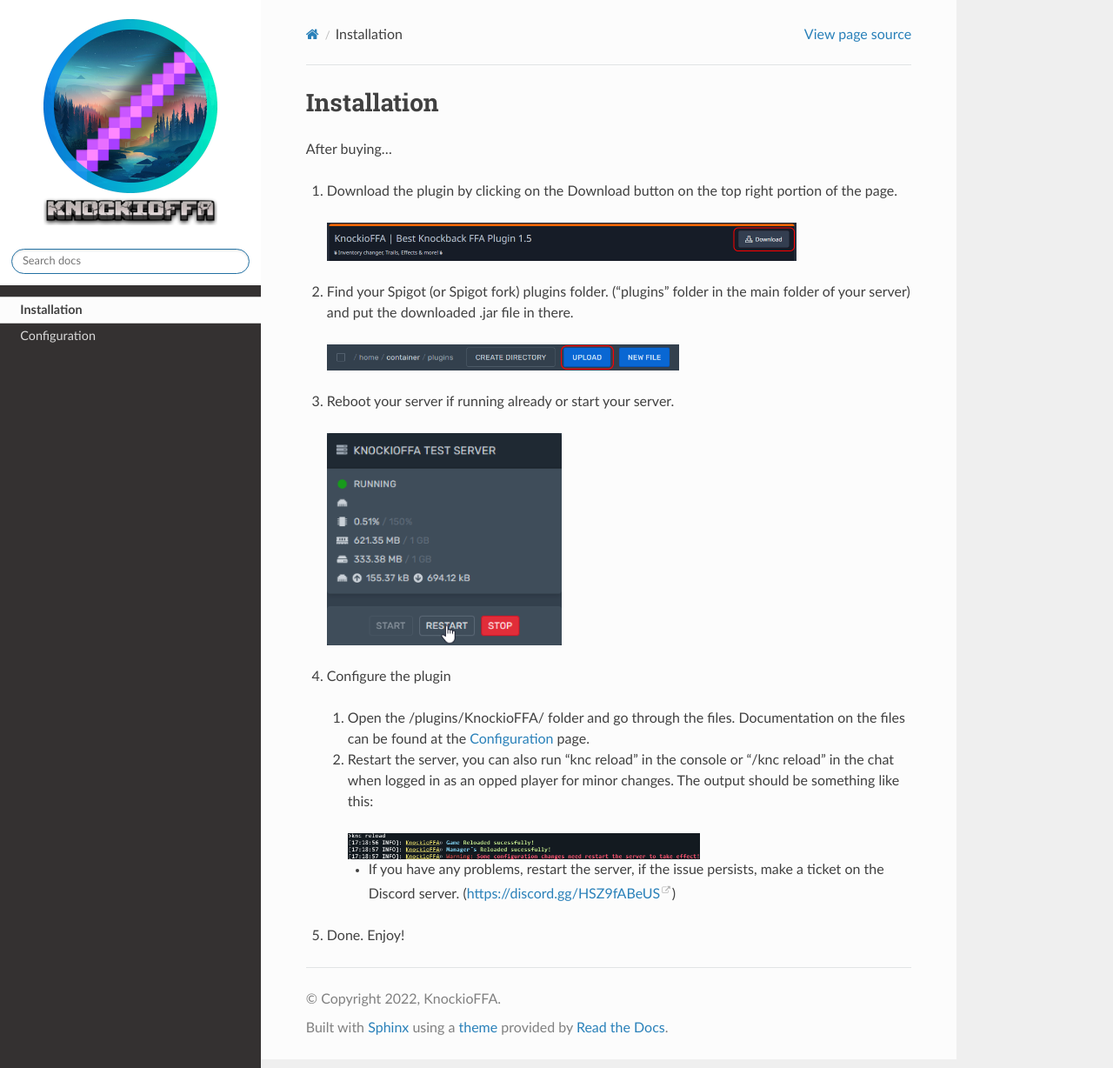
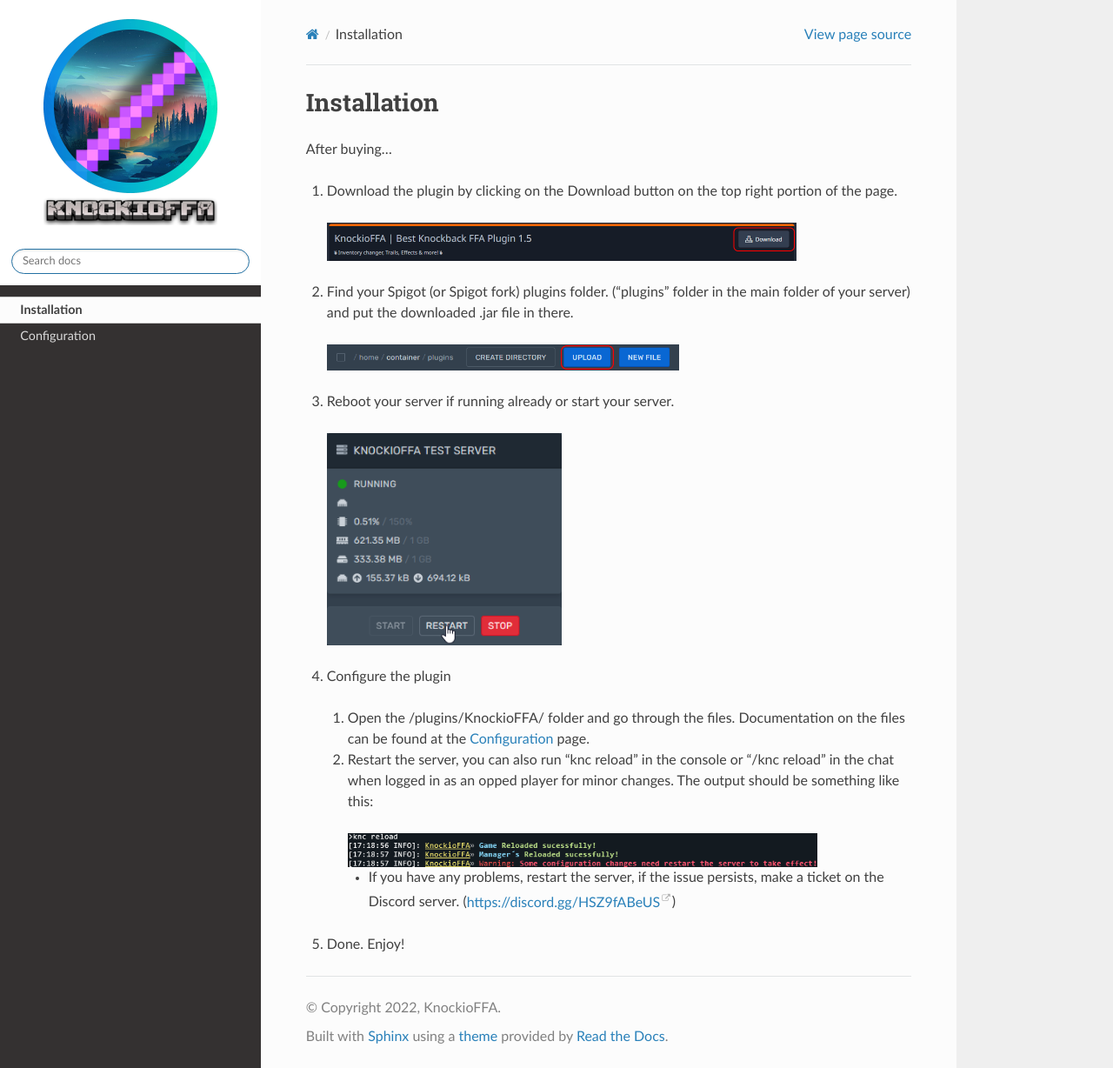
Before and after one commit to JustLeader69420/KnockioFFAdocs, a Sphinx documentation site: the page built from docs/source/installation.rst, in a window 1280 px wide and 1228 px high. Shown: the whole window at 87% size. Built offline with Sphinx 7.4.7 and the Read the Docs theme 2.0.0, drawn with Linux system fonts in a browser that asks for light colours.

Commit message:
another small detail

```diff
--- a/docs/source/installation.rst
+++ b/docs/source/installation.rst
@@ -28,7 +28,7 @@
   2. Restart the server, you can also run "knc reload" in the console or "/knc reload" in the chat when logged in as an opped player for minor changes. The output should be something like this:
 
     .. image:: assets/reloadingThePlugin.png
-      :width: 405
+      :width: 540
       :alt: Reload the plugin
 
     - If you have any problems, restart the server, if the issue persists, make a ticket on the Discord server. (|Discord|)
```
